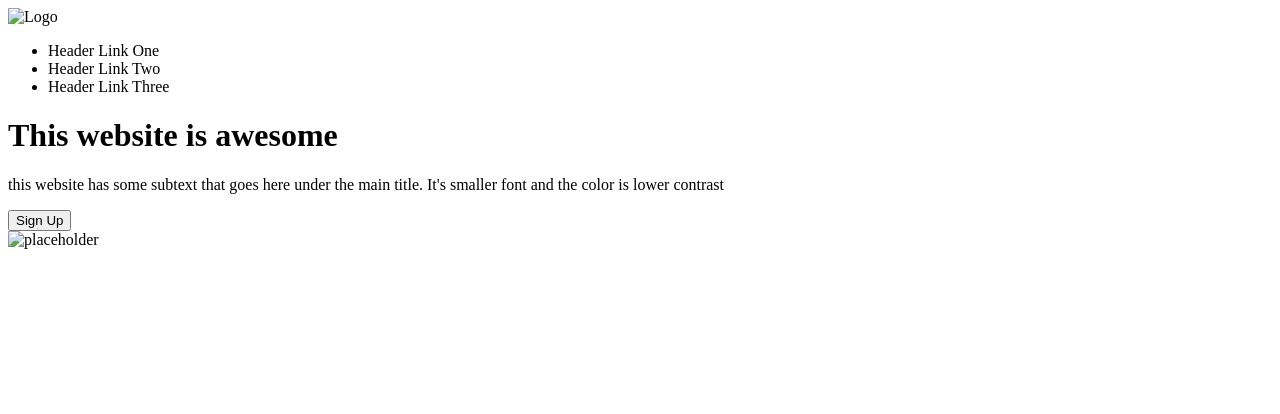
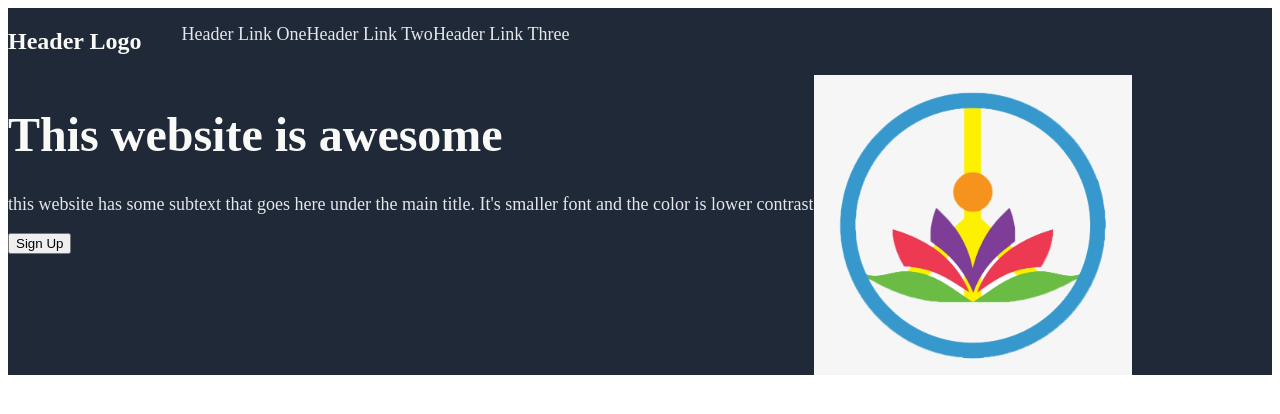
Before and after one commit to randomized8/Landing-Page, a plain HTML site: page index.html in a window 1280 px wide. Drawn offline with Linux system fonts and the light colour scheme; files whose address does not match are found by name.

Commit message:
Initial styling of header

```diff
--- a/index.html
+++ b/index.html
@@ -10,7 +10,7 @@
 <body>
     <div class="header">
         <div class="header top">
-            <img src="" alt="Logo">
+            <h2 class="header logo">Header Logo</h2>
             <ul>
                 <li>Header Link One</li>
                 <li>Header Link Two</li>
@@ -18,12 +18,12 @@
             </ul>
         </div>
         <div class="header bottom">
-            <div class="header bottom content">
+            <div class="content">
                 <h1>This website is awesome</h1>
                 <p>this website has some subtext that goes here under the main title. It's smaller font and the color is lower contrast</p>
                 <button>Sign Up</button>
             </div>
-            <img src="" alt="placeholder">
+            <img class="img" src="/home/randomized/repos/landing-page/img/placeholder.png" alt="placeholder">
         </div>
     </div>
 </body>
--- a/style.css
+++ b/style.css
@@ -0,0 +1,39 @@
+.header {
+    background-color: #1F2937;
+}
+
+.header.top {
+    display: flex;
+}
+
+.header.logo {
+    font-size: 24px;
+    color: #F9FAF8;
+}
+
+h1 {
+
+    font-weight: bolder;
+    font-size: 48px;
+    color: #F9FAF8;
+}
+
+p, li {
+    font-size: 18px;
+    color: #E5E7EB;
+
+}
+
+ul {
+    list-style: none;
+    display: flex;
+}
+
+.header img {
+    height: 300px;
+    width: auto;
+}
+
+.header.bottom {
+    display: flex;
+}
```
Also changed, not shown: img/placeholder.png (added).
